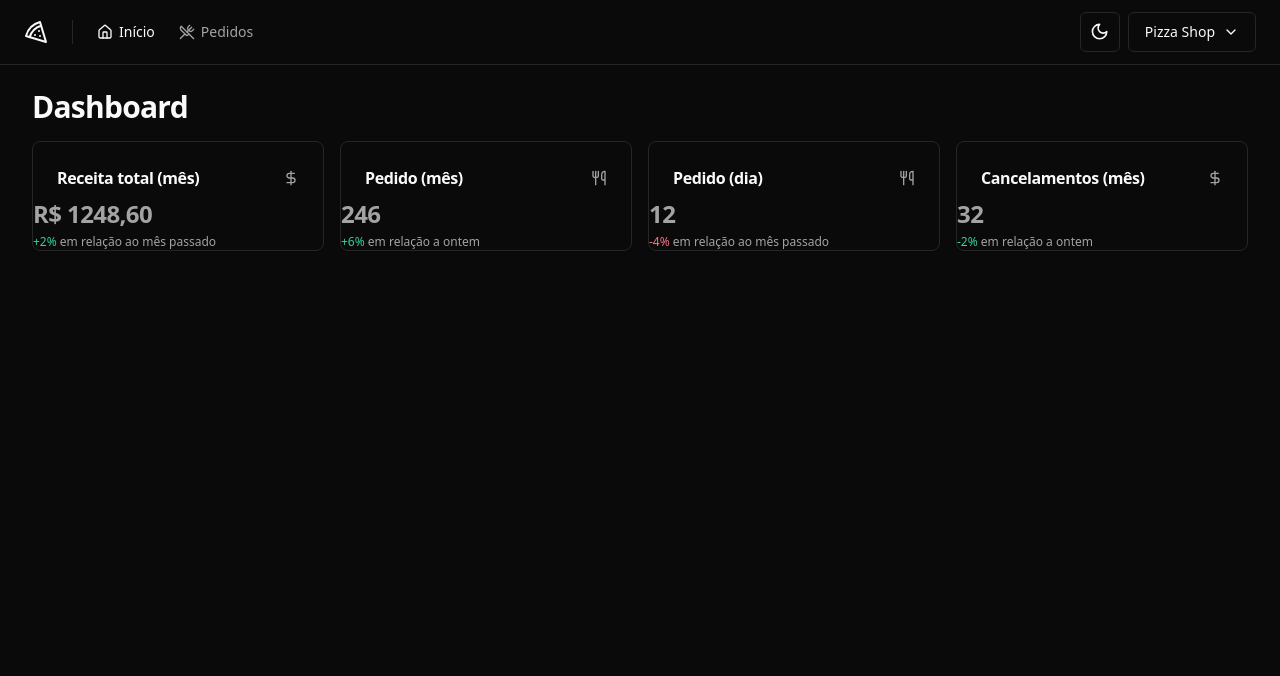
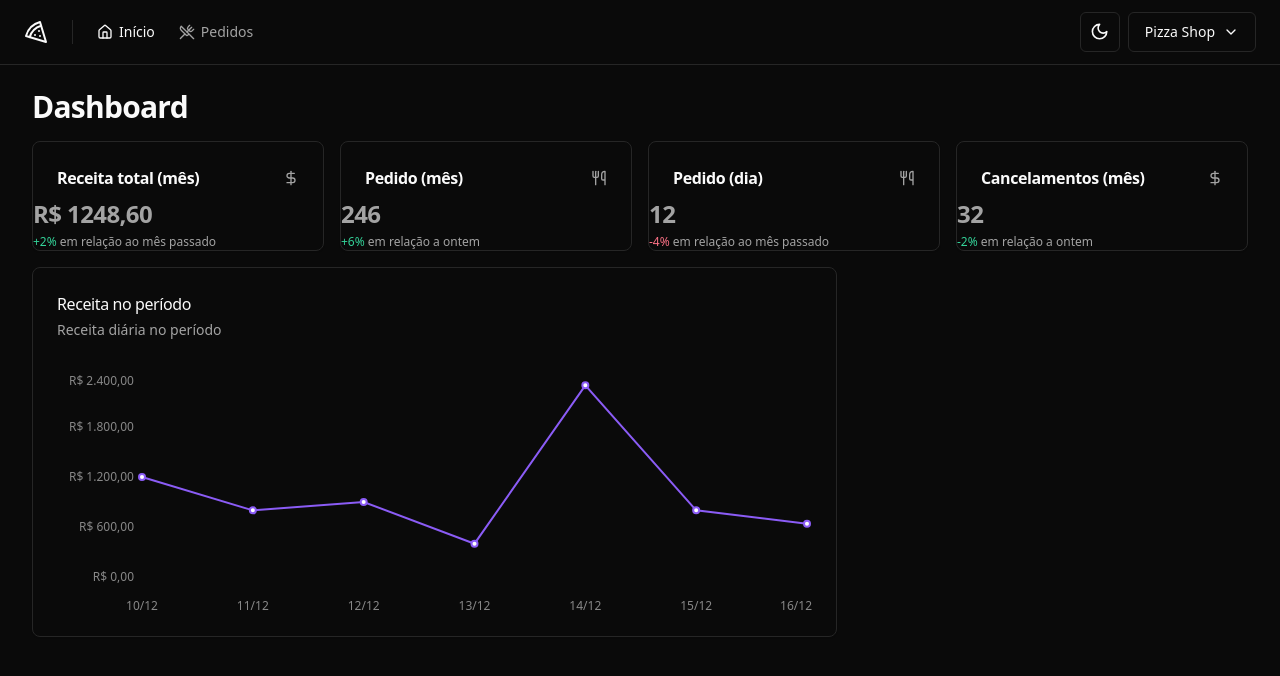
Before and after one commit to marciovz/pizzashop-reactjs-ignite2024, a React (Vite) app: page / in a window 1280 px wide. Shown: the top 676 px of the page. Built offline with nearby package versions, Linux system fonts and the light colour scheme.

Commit message:
Gráfico de receita no período

```diff
--- a/package.json
+++ b/package.json
@@ -28,6 +28,7 @@
     "react-helmet-async": "^2.0.4",
     "react-hook-form": "^7.51.2",
     "react-router-dom": "^6.22.3",
+    "recharts": "^2.12.4",
     "select": "^1.1.2",
     "shadcn-ui": "^0.8.0",
     "sonner": "^1.4.41",
--- a/src/pages/app/dashboard/dashboard.tsx
+++ b/src/pages/app/dashboard/dashboard.tsx
@@ -3,6 +3,7 @@
 import { MonthOrdersAmountCard } from './month-orders-amount-card'
 import { DayOrdersAmountCard } from './day-orders-amount-card'
 import { MonthCanceledOrdersAmountCard } from './month-canceled-orders-amount-card'
+import { RevenueChart } from './revenue-chart'
 
 export function Dashboard() {
   return (
@@ -17,6 +18,10 @@
           <DayOrdersAmountCard />
           <MonthCanceledOrdersAmountCard />
         </div>
+
+        <div className="grid grid-cols-9 gap-4">
+          <RevenueChart />
+        </div>
       </div>
     </>
   )
--- /dev/null
+++ b/src/pages/app/dashboard/revenue-chart.tsx
@@ -0,0 +1,57 @@
+import { Card, CardContent, CardDescription, CardHeader, CardTitle } from "@/components/ui/card";
+import { ResponsiveContainer , LineChart, XAxis, YAxis, Line } from 'recharts';
+import colors from 'tailwindcss/colors'
+
+const data = [
+  { date: '10/12', revenue: 1200},
+  { date: '11/12', revenue: 800},
+  { date: '12/12', revenue: 900},
+  { date: '13/12', revenue: 400},
+  { date: '14/12', revenue: 2300},
+  { date: '15/12', revenue: 800},
+  { date: '16/12', revenue: 640},
+]
+
+export function RevenueChart() {
+  return (
+    <Card className="col-span-6">
+      <CardHeader className="flex-row items-center justify-between pb-8">
+        <div className="space-y-1">
+          <CardTitle className="text-base font-medium">Receita no período</CardTitle>
+          <CardDescription>Receita diária no período</CardDescription>
+        </div>
+      </CardHeader>
+      <CardContent>
+        <ResponsiveContainer width="100%" height={240}>
+          <LineChart data={data} style={{ fontSize: 12 }}>
+            <XAxis
+              dataKey="date"
+              stroke="#888"
+              tickLine={false}
+              axisLine={false}
+              dy={16}
+            />
+
+            <YAxis
+              stroke="#888"
+              axisLine={false}
+              tickLine={false}
+              width={80}
+              tickFormatter={(value: number) => value.toLocaleString('pt-BR', {
+                style: 'currency',
+                currency: 'BRL'
+              })}/>
+
+            <Line
+              type="linear"
+              strokeWidth={2}
+              dataKey="revenue"
+              stroke={colors.violet['500']}
+            />
+
+          </LineChart>
+        </ResponsiveContainer>
+      </CardContent>
+    </Card>
+  )
+};
```
Also changed, not shown: 2 other files (tests, documents, lock files or other folders).
